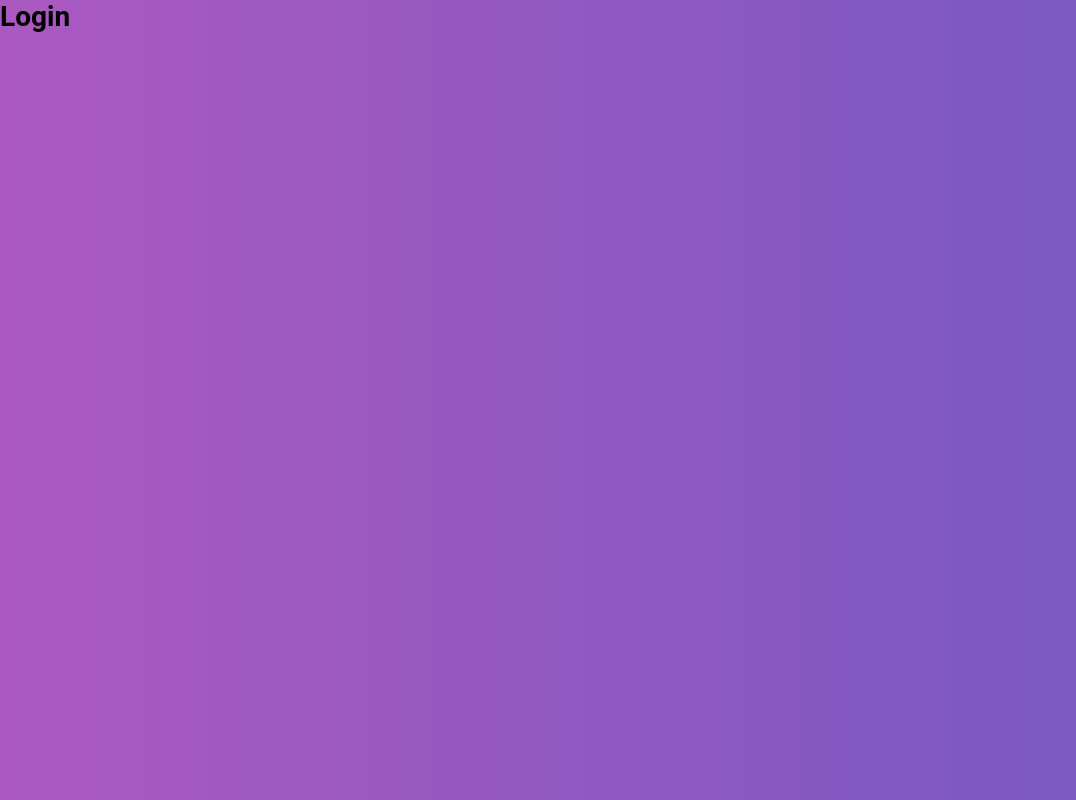
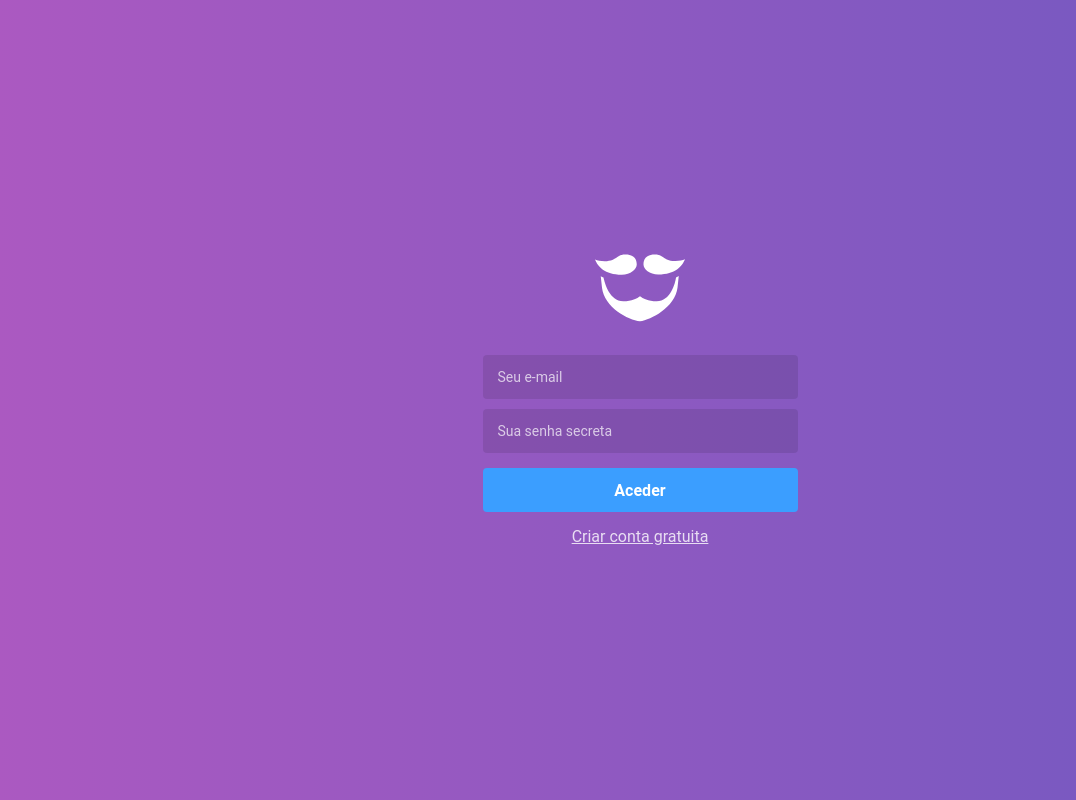
Before and after one commit to adbrum/gobarber_web, a React (Create React App) app: page / in a window 1280 px wide. Shown: the whole page, without its empty margins (0-1076 px from the left). Built offline with nearby package versions, Linux system fonts and the light colour scheme.

Commit message:
Authentication styling

```diff
--- a/src/pages/SignIn/index.js
+++ b/src/pages/SignIn/index.js
@@ -1,5 +1,20 @@
 import React from 'react';
+import { Link } from 'react-router-dom';
+
+import logo from '~/assets/logo.svg';
 
 export default function SignIn() {
-  return <h1>Login</h1>;
+  return (
+    <>
+      <img src={logo} alt="GoBarber" />
+
+      <form>
+        <input type="email" placeholder="Seu e-mail" id="" />
+        <input type="password" placeholder="Sua senha secreta" id="" />
+
+        <button type="submit">Aceder</button>
+        <Link to="/register">Criar conta gratuita</Link>
+      </form>
+    </>
+  );
 }
--- a/src/pages/SignUp/index.js
+++ b/src/pages/SignUp/index.js
@@ -1,9 +1,21 @@
-import React from 'react'
+import React from 'react';
+import { Link } from 'react-router-dom';
+
+import logo from '~/assets/logo.svg';
 
 export default function SignUp() {
   return (
-    <div>
+    <>
+      <img src={logo} alt="GoBarber" />
 
-    </div>
-  )
+      <form>
+        <input placeholder="Nome completo" id="" />
+        <input type="email" placeholder="Seu e-mail" id="" />
+        <input type="password" placeholder="Sua senha secreta" id="" />
+
+        <button type="submit">Criar conta</button>
+        <Link to="/">Já tenho login</Link>
+      </form>
+    </>
+  );
 }
--- a/src/pages/_layout/auth/index.js
+++ b/src/pages/_layout/auth/index.js
@@ -1,10 +1,14 @@
 import React from 'react';
 
 import { PropTypes } from 'prop-types';
-import { Wrapper } from './styles';
+import { Wrapper, Content } from './styles';
 
 export default function AuthLayout({ children }) {
-  return <Wrapper>{children}</Wrapper>;
+  return (
+    <Wrapper>
+      <Content>{children}</Content>
+    </Wrapper>
+  );
 }
 
 AuthLayout.protoTypes = {
--- a/src/pages/_layout/auth/styles.js
+++ b/src/pages/_layout/auth/styles.js
@@ -1,6 +1,63 @@
 import styled from 'styled-components';
+import { darken } from 'polished';
 
 export const Wrapper = styled.div`
   height: 100%;
   background: linear-gradient(-90deg, #7159c1, #ab59c1);
+  display: flex;
+  justify-content: center;
+  align-items: center;
 `;
+
+export const Content = styled.div`
+  width: 100%;
+  max-width: 315px;
+  text-align: center;
+
+  form {
+    display: flex;
+    flex-direction: column;
+    margin-top: 30px;
+
+    input {
+      background: rgba(0, 0, 0, 0.1);
+      border: 0;
+      border-radius: 4px;
+      height: 44px;
+      padding: 0 15px;
+      color: #fff;
+      margin: 0 0 10px;
+
+      &::placeholder {
+        color: rgba(255, 255, 2555, 0.7);
+      }
+    }
+
+    button {
+      margin: 5px 0 0;
+      height: 44px;
+      background: #3b9eff;
+      font-weight: bold;
+      color: #fff;
+      border: 0;
+      border-radius: 4px;
+      font-size: 16px;
+      transition: background 0.2s;
+
+      &:hover {
+        background: ${darken(0.03, '#3b9eff')};
+      }
+    }
+
+    a {
+      color: #fff;
+      margin-top: 15px;
+      font-size: 16px;
+      opacity: 0.8;
+
+      &:hover {
+        opacity: 1;
+      }
+    }
+  }
+`;
```
Also changed, not shown: package.json (+4 -3 lines), src/assets/logo.svg (added), 1 other file (tests, documents, lock files or other folders).
